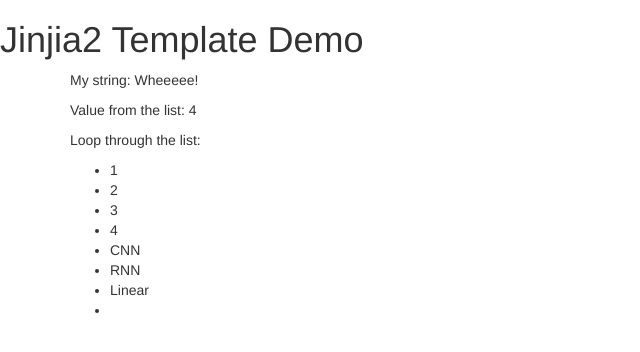
After one commit to StrikeW/aicampf2, a Flask app: page /models in a window 1280 px wide. The commit adds this page. Shown: the top 352 px of the page, without its empty margins (0-640 px from the left). Run offline with Flask 2, Linux system fonts and the light colour scheme; some libraries are stand-ins or nearby versions.

Commit message:
template demo

```diff
--- a/server/__init__.py
+++ b/server/__init__.py
@@ -1,6 +1,6 @@
 import os
 
-from flask import Flask, send_from_directory, make_response
+from flask import Flask, send_from_directory, make_response, render_template
 
 from server import handlers
 from utils.process import exec_cmd
@@ -9,11 +9,10 @@
 ARTIFACT_ROOT_ENV_VAR = "MLFLOW_SERVER_ARTIFACT_ROOT"
 STATIC_PREFIX_ENV_VAR = "MLFLOW_STATIC_PREFIX"
 
-# REL_STATIC_DIR = "js/build"
+REL_STATIC_DIR = "templates"
 app = Flask(__name__)
-# STATIC_DIR = os.path.join(app.root_path, REL_STATIC_DIR)
 # app.root_path is 'server/'
-STATIC_DIR = app.root_path
+STATIC_DIR = os.path.join(app.root_path, REL_STATIC_DIR)
 
 for http_path, handler, methods in handlers.get_endpoints():
     app.add_url_rule(http_path, handler.__name__, handler, methods=methods)
@@ -39,8 +38,23 @@
     return send_from_directory(STATIC_DIR, path)
 
 
+def load_model():
+    print('Root path %s' % app.root_path)
+    a = []
+    fpath = os.path.join(STATIC_DIR, 'model_list.txt')
+    with open(fpath) as f:
+        for line in f:
+            print(line)
+            a.append(line)
+    return a
+
 # Serve the index.html for the React App for all other routes.
-@app.route(_add_static_prefix('/'))
+@app.route('/models')
+def show_models():
+    models = load_model()
+    return render_template('tmpl.html', my_string="Wheeeee!", my_list=[1,2,3,4], my_models=models)
+
+@app.route('/')
 def serve():
     return send_from_directory(STATIC_DIR, 'index.html')
 
--- /dev/null
+++ b/server/templates/model_list.txt
@@ -0,0 +1,3 @@
+CNN
+RNN
+Linear
--- /dev/null
+++ b/server/templates/tmpl.html
@@ -0,0 +1,43 @@
+<!DOCTYPE html>
+<html lang="en">
+  <head>
+    <meta charset="utf-8">
+    <meta name="viewport" content="width=device-width, initial-scale=1, shrink-to-fit=no">
+    <link rel="shortcut icon" href="%PUBLIC_URL%/favicon.ico">
+    <meta name="theme-color" content="#000000">
+    <link rel="stylesheet" href="https://maxcdn.bootstrapcdn.com/bootstrap/3.3.7/css/bootstrap.min.css" integrity="sha384-BVYiiSIFeK1dGmJRAkycuHAHRg32OmUcww7on3RYdg4Va+PmSTsz/K68vbdEjh4u" crossorigin="anonymous">
+
+      <title>MLflow</title>
+  </head>
+  <body>
+    <noscript>
+      You need to enable JavaScript to run this app.
+    </noscript>
+    <h1>Jinjia2 Template Demo</h1>
+
+    <div class="container">
+      <p>My string: {{my_string}}</p>
+      <p>Value from the list: {{my_list[3]}}</p>
+      <p>Loop through the list:</p>
+      <ul>
+        {% for n in my_list %}
+        <li>{{n}}</li>
+        {% endfor %}
+
+        {% for m in my_models %}
+        <li>{{m}}</li>
+        {% endfor %}
+      </ul>
+    </div>
+    <!--
+      This HTML file is a template.
+      If you open it directly in the browser, you will see an empty page.
+
+      You can add webfonts, meta tags, or analytics to this file.
+      The build step will place the bundled scripts into the <body> tag.
+
+      To begin the development, run `npm start` or `yarn start`.
+      To create a production bundle, use `npm run build` or `yarn build`.
+    -->
+  </body>
+</html>
```
Also changed, not shown: server/templates/index.html (renamed from server/index.html, +1 -13 lines).
